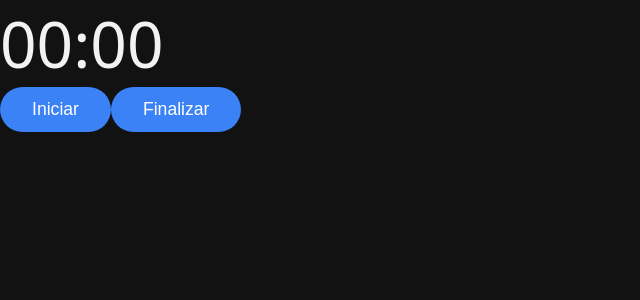
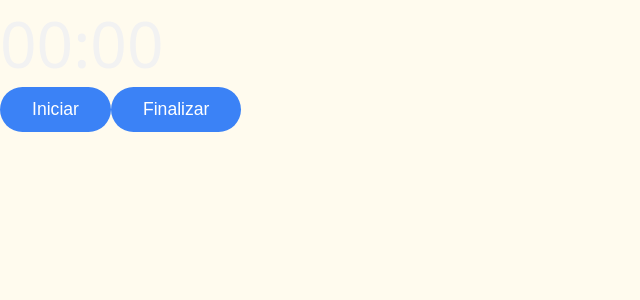
Before and after one commit to ClaudiaSobral/app-rotina, a React (Vite) app in the folder app/: page / in a window 1280 px wide. Shown: the top 300 px of the page, without its empty margins (0-640 px from the left). Built offline with nearby package versions, Linux system fonts and the light colour scheme.

Commit message:
Adiciona protótipo inicial de cronômetro

```diff
--- a/app/src/App.jsx
+++ b/app/src/App.jsx
@@ -16,8 +16,8 @@ function App() {
     return () => clearTimeout(relogio)
   }, [])
 
-  if (tela === 'inicio') {
-    return <Inicio />
+  if (tela === 'cronometro') {
+    return <Cronometro />
   }
 
   return <Cronometro />
--- /dev/null
+++ b/app/src/Cronometro.css
@@ -0,0 +1,7 @@
+.cronometro {
+    position: relative;
+    width: 100%;
+    height: 100svh;
+    background: #fffbee;
+    overflow: hidden;
+}
--- a/app/src/Cronometro.jsx
+++ b/app/src/Cronometro.jsx
@@ -1,10 +1,17 @@
+import "./Cronometro.css"
+
+function formatarTempo() {
+    const hora = Math.floor(totalSegundos / 3600)
+
+
+}
 function Cronometro() {
     return (
-        <div className="cronometro">
+        <main className="cronometro">
             <p className="contador">00:00</p>
             <button className="botao">Iniciar</button>
             <button className="botao">Finalizar</button>
-        </div>
+        </main>
     )
 }
 
```
